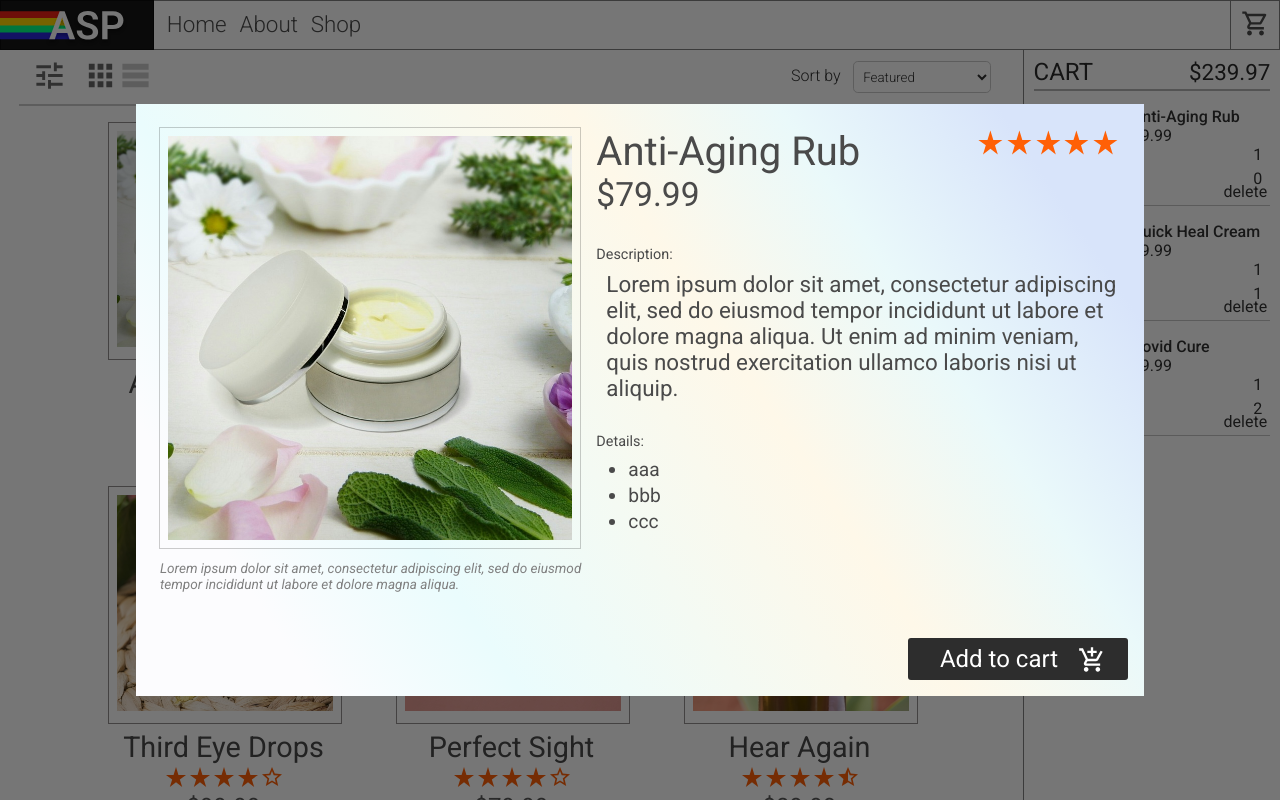
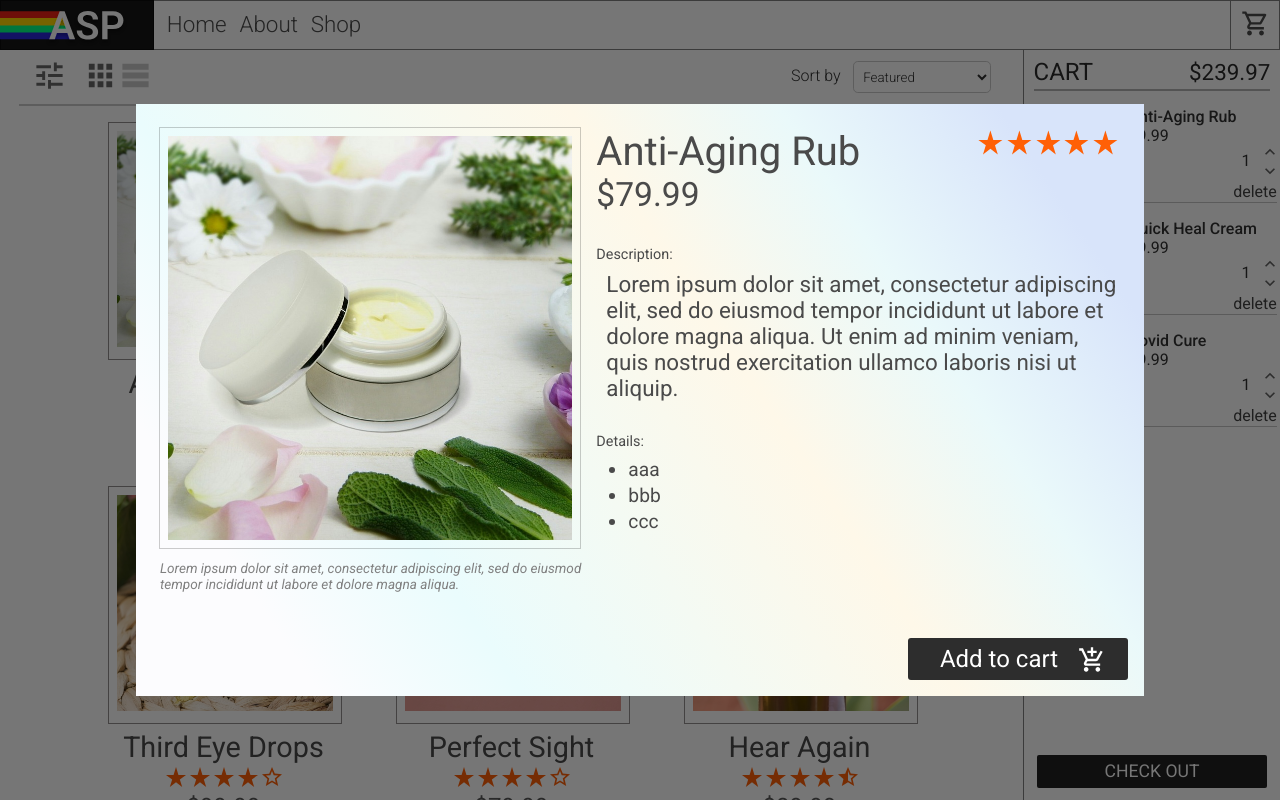
Before and after one commit to ParkerGates/REACT-Snake-Oil, a React (Create React App) app: page /shop/creamGreen in a window 1280 px wide. Built offline with nearby package versions, Linux system fonts and the light colour scheme.

Commit message:
cart ability to increment cart added to reducer and components. scroll style changed, checkout button added

```diff
--- a/src/App.css
+++ b/src/App.css
@@ -27,3 +27,23 @@ body {
 
 .align_right { text-align: right; }
 .text_dec_none { text-decoration: none;}
+
+/* width */
+::-webkit-scrollbar {
+  width: 10px;
+}
+
+/* Track */
+::-webkit-scrollbar-track {
+  background: #f1f1f1da;
+}
+
+/* Handle */
+::-webkit-scrollbar-thumb {
+  background: #888;
+}
+
+/* Handle on hover */
+::-webkit-scrollbar-thumb:hover {
+  background: #555;
+}
--- a/src/components/Cart/Cart.css
+++ b/src/components/Cart/Cart.css
@@ -1,3 +1,7 @@
+.cart {
+    position: relative;
+    height: 100%;
+}
 .cart_header {
     display: flex;
     justify-content: space-between;
@@ -17,12 +21,17 @@
     background-color: #b3b3b3;
 }
 
+.cart_item_cont {
+    overflow-x: hidden;
+    overflow-y: scroll;
+    height: calc(100% - 6.5rem);
+}
 .cart_item {
     display: flex;
-    margin:  1rem .8rem 0px;
+    margin:  1rem .2rem 0px .8rem;
 }
 .cart_item_img {
-    height: 5.5rem;
+    height: 5.3rem;
     border: 1px solid #b8b8b8;
 }
 .cart_item_info {
@@ -41,21 +50,59 @@
 }
 .cart_item_interact_amount {
     position: absolute;
-    right: 5px;
+    right: -.1rem;
+    top: 0rem;
+    line-height: 2rem;
+    height: 1.9rem;
+    width: 2.3rem;
+    padding-left: .5rem;
+    /* border-top: 1px solid #b6b6b650;
+    border-bottom: 1px solid #b6b6b650; */
 }
 .cart_item_interact_index {
     position: absolute;
-    right: 5px;
-    top: 1.5rem;
+    right: 0px;
+    top: -1rem;
 }
+.cart_item_interact_increment {
+    position: absolute;
+    right: 2px;
+    top: -.2rem;
+    width: 1rem;
+}
+.cart_item_interact_increment button {
+    color: #646464;
+    width: 1.4rem;
+    height: 1rem;
+    padding: 0px;
+    margin: 0px;
+    border: none;
+    background-color: transparent;
+}
+.cart_item_interact_increment button:last-child {margin-top: -2rem;}
 .cart_item_interact_delete {
     position: absolute;
     bottom: -3.5rem;
     right: 0px;
+    color: #434343;
 }
 .cart_item_interact_delete:hover { cursor: pointer; }
 .cart_item_hr {
     height: 1px;
-    margin: .5rem .6rem 0px;
+    margin: .5rem .2rem 0px .6rem;
     background-color: #c5c5c5;
 }
+
+.cart_checkout {
+    position: absolute;
+    bottom: 0px;
+    width: 90%;
+    margin: .8rem;
+    padding: .4rem;
+    font-family: 'Roboto';
+    font-size: 1.1rem;
+    color: white;
+    background-color: #212121;
+    border: none;
+    border-radius: 2px;
+}
--- a/src/components/Cart/Cart.tsx
+++ b/src/components/Cart/Cart.tsx
@@ -1,5 +1,7 @@
 import React from 'react';
 import { useContextData } from '../../context/context';
+import ArrowDropUpIcon from '@mui/icons-material/ArrowDropUp'; import KeyboardArrowUpIcon from '@mui/icons-material/KeyboardArrowUp';
+import ArrowDropDownIcon from '@mui/icons-material/ArrowDropDown'; import KeyboardArrowDownIcon from '@mui/icons-material/KeyboardArrowDown';
 import './Cart.css';
 
 export default function Cart() {
@@ -7,12 +9,13 @@ export default function Cart() {
     const cartPriceTotal = Math.round(100 * (appData.cart.reduce((total, cartItem)=>(total + (cartItem.item.price * cartItem.amount)),0))) / 100;
 
     return (
-        <div>
+        <div className='cart'>
             <div className='cart_header'>
                 <div className='cart_header_title'>CART</div>
                 <div className='cart_header_price'>${cartPriceTotal}</div>
             </div>
             <div className='cart_header_hr'></div>
+            <div className='cart_item_cont'>
             {appData.cart.map((cartItem, index)=>{
                 return (
                     <div key={cartItem.item.alias}>
@@ -23,7 +26,15 @@ export default function Cart() {
                                 <div className='cart_item_price'>{cartItem.item.price}</div>
                                 <div className='cart_item_interact'>
                                     <div className='cart_item_interact_amount'>{cartItem.amount}</div>
-                                    <div className='cart_item_interact_index'>{index}</div>
+                                    {/* <div className='cart_item_interact_index'>{index}</div> */}
+                                    <div className='cart_item_interact_increment'>
+                                        <button onClick={()=>dispatch({type:'incrementCartItem', itemIndex: index, increment:1})}>
+                                            <KeyboardArrowUpIcon fontSize='small' sx={{}}/>
+                                        </button>
+                                        <button onClick={()=>dispatch({type:'incrementCartItem', itemIndex: index, increment:-1})}>
+                                            <KeyboardArrowDownIcon fontSize='small' sx={{}}/>
+                                        </button>
+                                    </div>
                                     <div className='cart_item_interact_delete' onClick={()=>{ dispatch({type:"removeFromCart",itemIndex:index})}}>delete</div>
                                 </div>
                             </div>
@@ -32,6 +43,8 @@ export default function Cart() {
                     </div>
                 );
             })}
+            </div>
+            <button className='cart_checkout'>CHECK OUT</button>
         </div>
     );
 }
--- a/src/components/DisplayItemRow/DisplayItemRow.tsx
+++ b/src/components/DisplayItemRow/DisplayItemRow.tsx
@@ -10,7 +10,7 @@ interface Props {
 }
 
 export default function DisplayItemRow({item}: Props) {
-    const appData = useContextData();
+    const {appData, dispatch} = useContextData();
 
     return (
         <div className="shp_row" key={item.name} >
@@ -25,7 +25,7 @@ export default function DisplayItemRow({item}: Props) {
                     <div className='shp_row_price'>${item.price}</div>
                     <div className="shp_row_btns">
                         <Link to={'/shop/'+ item.alias}><button>Details</button></Link>
-                        <button style={{position:'relative'}}><span>Add to cart </span><AddShoppingCartIcon fontSize='small' sx={{fontSize:"17px",position:'absolute',right:'8px'}}/></button>
+                        <button style={{position:'relative'}} onClick={()=>{dispatch({type:'addToCart',storeItem:item})}}><span>Add to cart </span><AddShoppingCartIcon fontSize='small' sx={{fontSize:"17px",position:'absolute',right:'8px'}}/></button>
                     </div>
                 </div>
             </div>
--- a/src/components/DisplayItemTile/DisplayItemTile.css
+++ b/src/components/DisplayItemTile/DisplayItemTile.css
@@ -30,6 +30,45 @@
 .shp_tile_interaction:hover {
     opacity: 1;
 }
+
+.shp_tile_interaction_test {
+    display:flex;
+    flex-direction: column;
+    justify-content: end;
+    align-items: center;
+    position:absolute;
+    top: 0px;
+    width: 100%;
+    height: 100%;
+    background-color: rgba(0, 17, 128, 0.302);
+}
+
+
+.shp_tile_added_title {
+    display: flex;
+    justify-content: center;
+    align-items: center;
+    width: 6.9rem;
+    height: 6.9rem;
+    margin-bottom: 1.3rem;
+    border-radius: 100rem;
+    font-size: 1.5rem;
+    background-color: hsla(0, 0%, 0%, 0.6);
+}
+.shp_tile_added_cancel {
+    width: 8rem;
+    font-size: 1.2rem;
+    font-family: 'Roboto';
+    font-weight: 300;
+    padding: .2rem 2rem;
+    margin-bottom: 1.6rem;
+    border: none;
+    border-radius: 1rem;
+    color: white;
+    background-color: hsla(0, 0%, 0%, 0.6);
+}
+
+
 .shp_tile_interaction_cart {
     display: flex;
     justify-content: center;
--- a/src/components/DisplayItemTile/DisplayItemTile.tsx
+++ b/src/components/DisplayItemTile/DisplayItemTile.tsx
@@ -22,6 +22,10 @@ export default function DisplayItemTile({item}: Props) {
                         <AddShoppingCartIcon fontSize='large' sx={{fontSize:'4.2rem'}}/>
                     </button>
                     <Link to={'/shop/'+ item.alias}><button className="shp_tile_interaction_details">Details</button></Link>
+                    <div className='shp_tile_interaction_test'>
+                        <div className='shp_tile_added_title'>Added</div>
+                        <button className='shp_tile_added_cancel'>Cancel</button>
+                    </div>
                 </div>
             </div>
             <div onClick={()=>{navigate('/shop/'+item.alias)}}>
--- a/src/context/reducer.ts
+++ b/src/context/reducer.ts
@@ -6,6 +6,7 @@ interface Action {
     cartItem?: CartItem;
     storeItem?: StoreItem;
     itemIndex?: Number;
+    increment?: 1 | -1;
 }
 
 const initialState: AppContext = {
@@ -14,6 +15,7 @@ const initialState: AppContext = {
 
 let newState: AppContext;
 let newCart: CartItem[];
+let newItem: CartItem;
 
 const reducer = (state:AppContext, action: Action) => {
     switch(action.type) {
@@ -45,6 +47,19 @@ const reducer = (state:AppContext, action: Action) => {
             console.log('heyo',state.cart.length, newState.cart.length);
             return newState;
 
+        case "incrementCartItem":
+            //itemIndex: Number, increment: -1 | 1
+            newState = {...state};
+            newCart = [...state.cart];
+            if ((state.cart[+action.itemIndex].amount + action.increment) <= 0) {
+                newCart.splice(+action.itemIndex, 1);
+                newState.cart = newCart;
+                return newState;
+            }
+            newCart.splice(+action.itemIndex, 1,{amount: state.cart[+action.itemIndex].amount + action.increment, item: state.cart[+action.itemIndex].item});
+            newState.cart = newCart;
+            return newState;
+
         default:
             console.log('default');
             return state;
```
